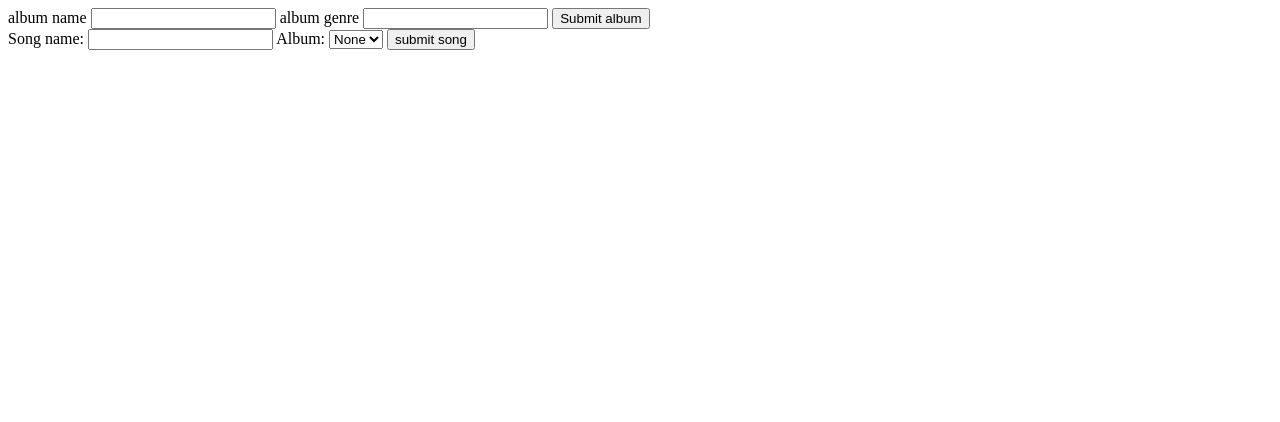
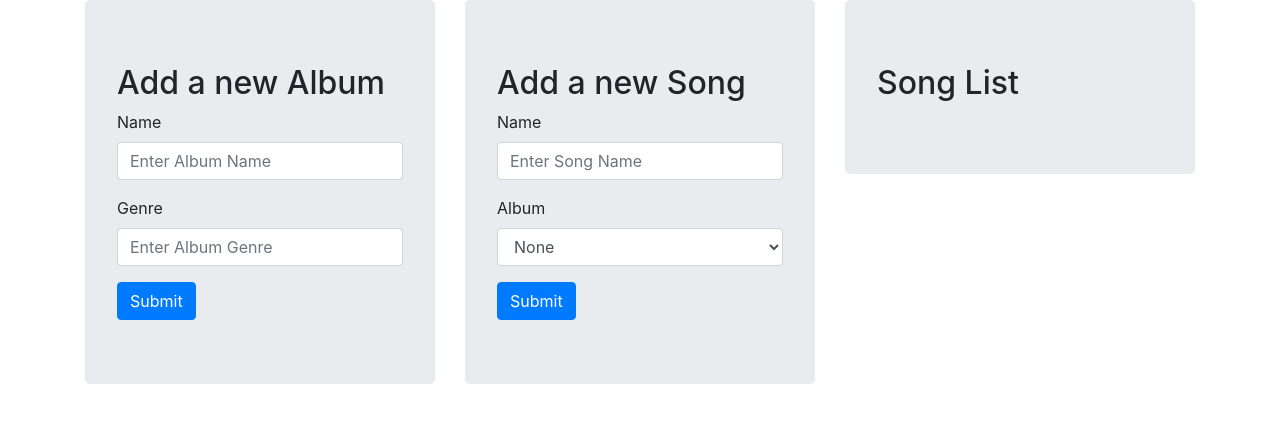
Before and after one commit to nikhilrwadekar/a4-sss-db, a website: page public/index.html in a window 1280 px wide. Drawn offline with nearby package versions, Linux system fonts and the light colour scheme; no server answers.

Commit message:
Bootstrap + All Tasks Done

```diff
--- a/db/setup.js
+++ b/db/setup.js
@@ -6,6 +6,7 @@ query(cp, "DROP TABLE IF EXISTS songs;")
     .then(results => query(cp, "DROP TABLE IF EXISTS albums;"))
     .then(results => query(cp, "CREATE TABLE albums(album_id int NOT NULL AUTO_INCREMENT, name varchar(255) NOT NULL, genre varchar(255),PRIMARY KEY (album_id));"))
     .then(results => query(cp, "CREATE TABLE songs(song_id int NOT NULL AUTO_INCREMENT, name varchar(255) NOT NULL, album_id int DEFAULT NULL, PRIMARY KEY (song_id), FOREIGN KEY (album_id) REFERENCES albums(album_id));"))
+    .then(results => query(cp, "CREATE VIEW songs_on_albums AS SELECT songs.name song_name, albums.name album_name from songs inner join albums on songs.album_id = albums.album_id;"))
     .then(results => {
         console.log("Tables dropped and created again!");
         process.exit();
--- a/public/index.html
+++ b/public/index.html
@@ -1,48 +1,76 @@
 <!DOCTYPE html>
 <html lang="en">
+
 <head>
     <meta charset="UTF-8">
     <meta name="viewport" content="width=device-width, initial-scale=1.0">
     <meta http-equiv="X-UA-Compatible" content="ie=edge">
     <title>Albums, Songs</title>
+    <link rel="stylesheet" href="https://stackpath.bootstrapcdn.com/bootstrap/4.3.1/css/bootstrap.min.css" type="text/css" />
+    <script type="text/javascript" src="https://stackpath.bootstrapcdn.com/bootstrap/4.3.1/js/bootstrap.min.js"></script>
 </head>
-<body>
 
-    <!--Add album-->
-    <form id='add-album' action="/api/albums" method="post">
-        <label>
-            album name
-            <input type="text" name="name" id='album-name'/>
-        </label>
+<body class="">
 
-        <label>
-            album genre
-            <input type="text" name="genre" id='album-genre'/>
-        </label>
-        <input type="submit" value="Submit album">
-    </form>
+    <div class="container">
+        <div class="row">
+            <div class="col-sm">
+                <div class="jumbotron" id="form-add-albums">
+                    <!-- Album Form -->
+                    <form id='add-album' action="/api/albums" method="post">
+                        <h2>Add a new Album</h2>
+                        <div class="form-group">
+                            <label for="name">Name</label>
+                            <input class="form-control" placeholder="Enter Album Name" type="text" name="name" id='album-name'>
+                        </div>
 
-    <!--Add Song-->
-    <form id='add-song'>
-        <label>
-            Song name:
-            <input type="text" name="name" id="song-name">
-        </label>
-        <label>
-            Album:
-            <select name="album" id='album-select'>
+                        <div class="form-group">
+                            <label for="genre">Genre</label>
+                            <input class="form-control" placeholder="Enter Album Genre" type="text" name="genre" id='album-genre'>
+                        </div>
+
+                        <button type="submit" class="btn btn-primary">Submit</button>
+                    </form>
+                </div>
+            </div>
+            <div class="col-sm">
+                <div class="jumbotron" id="form-add-songs">
+                    <!-- Song Form -->
+                    <form id='add-song' action="/api/songs" method="post">
+                        <h2>Add a new Song</h2>
+                        <div class="form-group">
+                            <label for="name">Name</label>
+                            <input class="form-control" placeholder="Enter Song Name" type="text" name="name" id="song-name">
+                        </div>
+
+                        <div class="form-group">
+                            <label for="genre">Album</label>
+                            <select class="form-control" name="album" id='album-select'>
                 <option value="0">None</option>
             </select>
-        </label>
 
-        <input type="submit" value="submit song">
-    </form>
+                        </div>
 
-    <!-- New songs are displayed here -->
-    <ul id='all-songs'></ul>
+                        <button type="submit" class="btn btn-primary">Submit</button>
+                    </form>
+                </div>
+            </div>
+            <div class="col-sm">
+                <!-- New songs are displayed here -->
+                <div class="jumbotron">
+                    <h2>Song List</h2>
+                    <ul class="list-group" id='all-songs'></ul>
+                </div>
+            </div>
+        </div>
+    </div>
+
+
+
 
     <script src="https://unpkg.com/axios/dist/axios.min.js"></script>
     <script type="text/javascript" src="index.js"></script>
 
 </body>
+
 </html>
--- a/public/index.js
+++ b/public/index.js
@@ -1,7 +1,7 @@
 // Get albums and place in select list in New Song form
-const populateAlbumSelect=() =>{
+const populateAlbumSelect = () => {
     axios.get('/api/albums')
-    .then(results=>{
+        .then(results => {
 
             const selectList = document.getElementById('album-select');
 
@@ -10,80 +10,85 @@ const populateAlbumSelect=() =>{
             let optionNone = document.createElement('option');
 
             optionNone.innerHTML = 'none';
-           optionNone.value=0;
+            optionNone.value = 0;
 
             selectList.appendChild(optionNone);
 
-        results.data.forEach(album=>{
+            results.data.forEach(album => {
 
                 let option = document.createElement('option');
 
                 option.innerHTML = album.name;
-           option.value=album.album_id;
+                option.value = album.album_id;
 
                 selectList.appendChild(option);
 
             });
 
         })
-    .catch(error=>{console.log(error)});
+        .catch(error => { console.log(error) });
 }
 
 populateAlbumSelect();
 
 // Handle form submit for New Album
-const albumSubmit = (event)=>{
+const albumSubmit = (event) => {
     event.preventDefault();
 
+    populateAlbumSelect();
     const newAlbum = {
-        name:document.getElementById('album-name').value,
-        genre:document.getElementById('album-genre').value,
+        name: document.getElementById('album-name').value,
+        genre: document.getElementById('album-genre').value,
     }
 
     axios.post('/api/albums', newAlbum)
-    .then(result=>{
+        .then(result => {
             console.log(result.data);
             populateAlbumSelect();
         })
-    .catch(error=>console.log(error));
+        .catch(error => console.log(error));
 }
 
 let formAddAlbum = document.getElementById('add-album');
 formAddAlbum.addEventListener('submit', albumSubmit);
 
 // Handle form submit for new Song
-const songSubmit = (event)=>{
+const songSubmit = (event) => {
     event.preventDefault();
 
+    document.getElementById("all-songs").innerHTML = "";
+    populateAllSongs();
+
     const newSong = {
-        name:document.getElementById('song-name').value,
-        album_id:document.getElementById('album-select').value
+        name: document.getElementById('song-name').value,
+        album_id: document.getElementById('album-select').value
     }
 
     axios.post('/api/songs', newSong)
-    .then(result=>{
+        .then(result => {
             console.log(result.data);
         })
-    .catch(error=>console.log(error));
+        .catch(error => console.log(error));
 }
 
 let formAddSong = document.getElementById('add-song');
 formAddSong.addEventListener('submit', songSubmit);
 
-let populateAllSongs = ()=>{
+let populateAllSongs = () => {
     axios.get('/api/songs')
- .then(songs=>{
+        .then(songs => {
             let songList = document.getElementById("all-songs");
 
             // Append all songs as <li>s
             songs.data.forEach(song => {
                 let songListItemDOM = document.createElement('li');
-        songListItemDOM.innerHTML = song.song_name;
+                songListItemDOM.className = "list-group-item";
+                songListItemDOM.innerHTML = `<h5>${song.song_name}</h5> ${song.album_name ? `<p><small>from</small><h6>${song.album_name}</h6>` : ''}</p>`;
                 songList.appendChild(songListItemDOM);
             })
 
 
         })
- .catch(error=>{console.log(error)});
+        .catch(error => { console.log(error) });
 }
 populateAllSongs(); // call the above function
```
Also changed, not shown: controllers/albumController.js (+11 -11 lines), controllers/songController.js (+17 -9 lines). Lines whose indentation alone changed are shown as unchanged.
